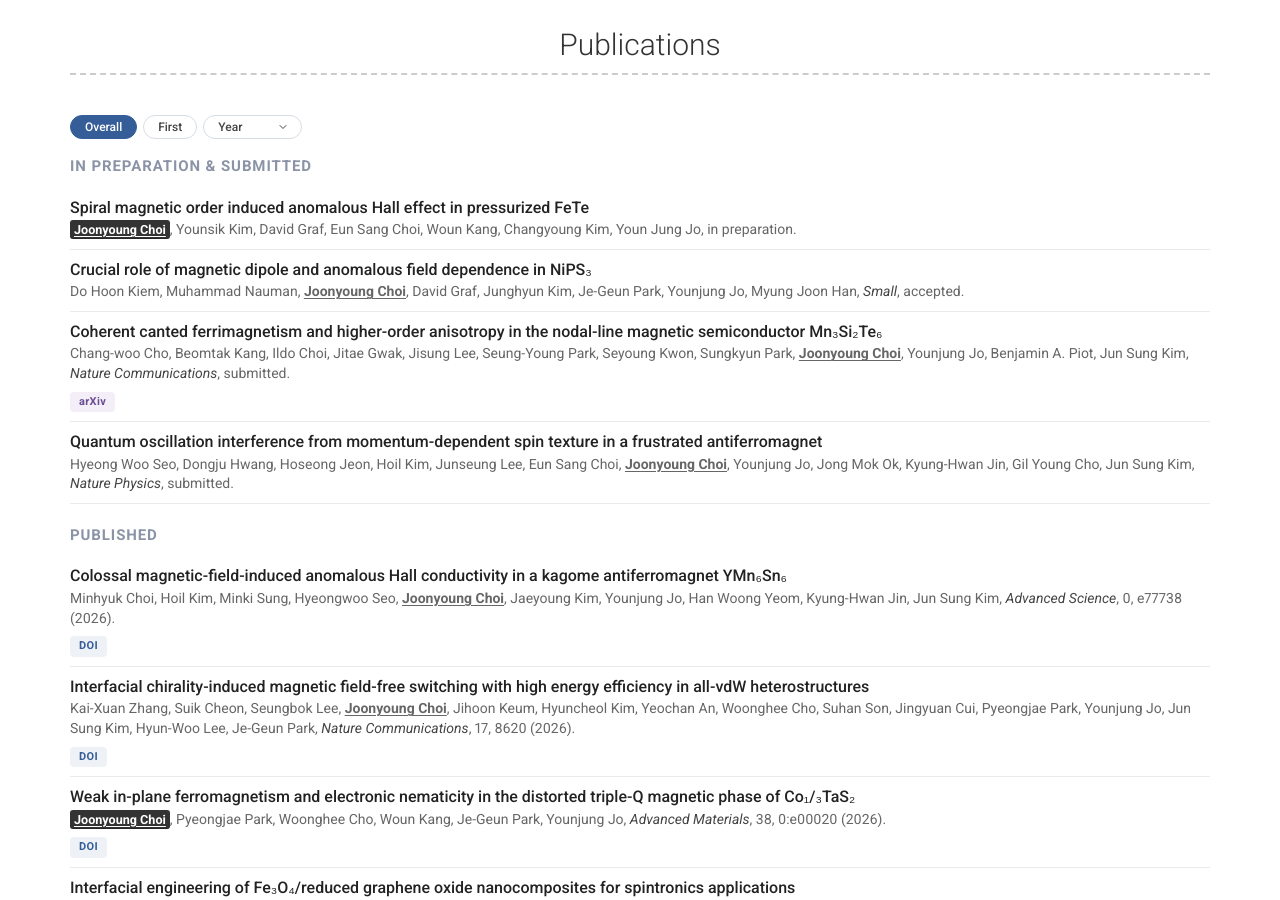
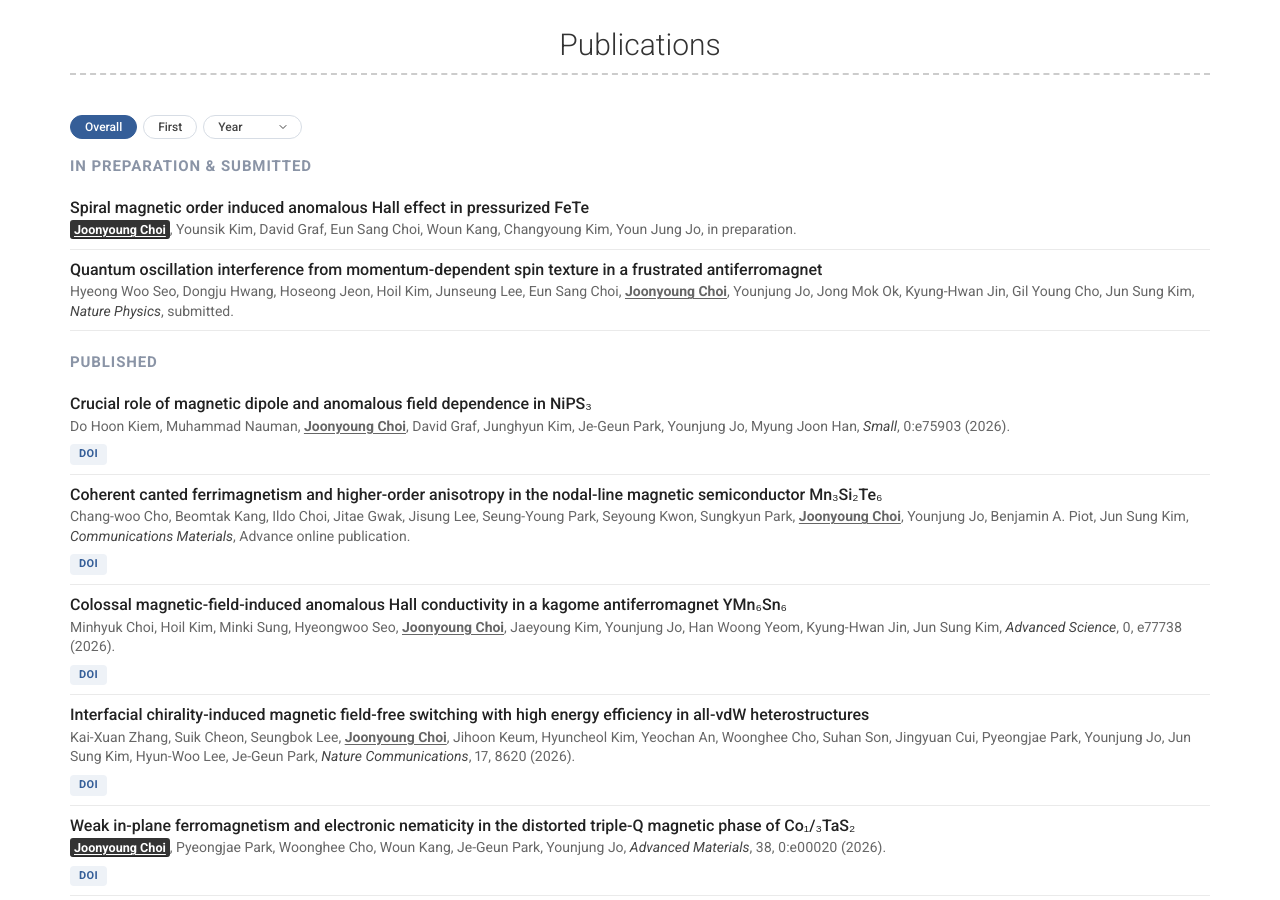
Before and after one commit to joonyoung-phys/cv, a Jekyll site: the page built from index.md, in a window 1280 px wide and 900 px high, scrolled down 1634 px. Built offline with Jekyll 4.4.1, drawn with Linux system fonts in a browser that asks for light colours; nearby versions of some CDN libraries.

Commit message:
Update _config.yml

```diff
--- a/_config.yml
+++ b/_config.yml
@@ -131,22 +131,23 @@ content:
       </div>
 
       <div class="pub-entry" data-year="inprep" data-first="false">
-      <p class="pub-title">Crucial role of magnetic dipole and anomalous field dependence in NiPS₃</p>
-      <p class="pub-meta">Do Hoon Kiem, Muhammad Nauman, <u><strong>Joonyoung Choi</strong></u>, David Graf, Junghyun Kim, Je-Geun Park, Younjung Jo, Myung Joon Han, <em>Small</em>, accepted.</p>
-      </div>
-
-      <div class="pub-entry" data-year="inprep" data-first="false">
-      <p class="pub-title">Coherent canted ferrimagnetism and higher-order anisotropy in the nodal-line magnetic semiconductor Mn₃Si₂Te₆</p>
-      <p class="pub-meta">Chang-woo Cho, Beomtak Kang, Ildo Choi, Jitae Gwak, Jisung Lee, Seung-Young Park, Seyoung Kwon, Sungkyun Park, <u><strong>Joonyoung Choi</strong></u>, Younjung Jo, Benjamin A. Piot, Jun Sung Kim, <em>Nature Communications</em>, submitted.</p>
-      <p class="pub-tags"><a class="pub-tag pub-tag-alt" href="https://arxiv.org/abs/2603.19673" target="_blank">arXiv</a></p>
-      </div>
-
-      <div class="pub-entry" data-year="inprep" data-first="false">
       <p class="pub-title">Quantum oscillation interference from momentum-dependent spin texture in a frustrated antiferromagnet</p>
       <p class="pub-meta">Hyeong Woo Seo, Dongju Hwang, Hoseong Jeon, Hoil Kim, Junseung Lee, Eun Sang Choi, <u><strong>Joonyoung Choi</strong></u>, Younjung Jo, Jong Mok Ok, Kyung-Hwan Jin, Gil Young Cho, Jun Sung Kim, <em>Nature Physics</em>, submitted.</p>
       </div>
 
       <p class="pub-group-label">Published</p>
+
+      <div class="pub-entry" data-year="2026" data-first="false">
+      <p class="pub-title">Crucial role of magnetic dipole and anomalous field dependence in NiPS₃</p>
+      <p class="pub-meta">Do Hoon Kiem, Muhammad Nauman, <u><strong>Joonyoung Choi</strong></u>, David Graf, Junghyun Kim, Je-Geun Park, Younjung Jo, Myung Joon Han, <em>Small</em>, 0:e75903 (2026).</p>
+      <p class="pub-tags"><a class="pub-tag" href="https://doi.org/10.1002/smll.75903" target="_blank">DOI</a></p>
+      </div>
+
+      <div class="pub-entry" data-year="2026" data-first="false">
+      <p class="pub-title">Coherent canted ferrimagnetism and higher-order anisotropy in the nodal-line magnetic semiconductor Mn₃Si₂Te₆</p>
+      <p class="pub-meta">Chang-woo Cho, Beomtak Kang, Ildo Choi, Jitae Gwak, Jisung Lee, Seung-Young Park, Seyoung Kwon, Sungkyun Park, <u><strong>Joonyoung Choi</strong></u>, Younjung Jo, Benjamin A. Piot, Jun Sung Kim, <em>Communications Materials</em>, Advance online publication.</p>
+      <p class="pub-tags"><a class="pub-tag" href="https://doi.org/10.1038/s43246-026-01366-9" target="_blank">DOI</a></p>
+      </div>
 
       <div class="pub-entry" data-year="2026" data-first="false">
       <p class="pub-title">Colossal magnetic-field-induced anomalous Hall conductivity in a kagome antiferromagnet YMn₆Sn₆</p>
```
